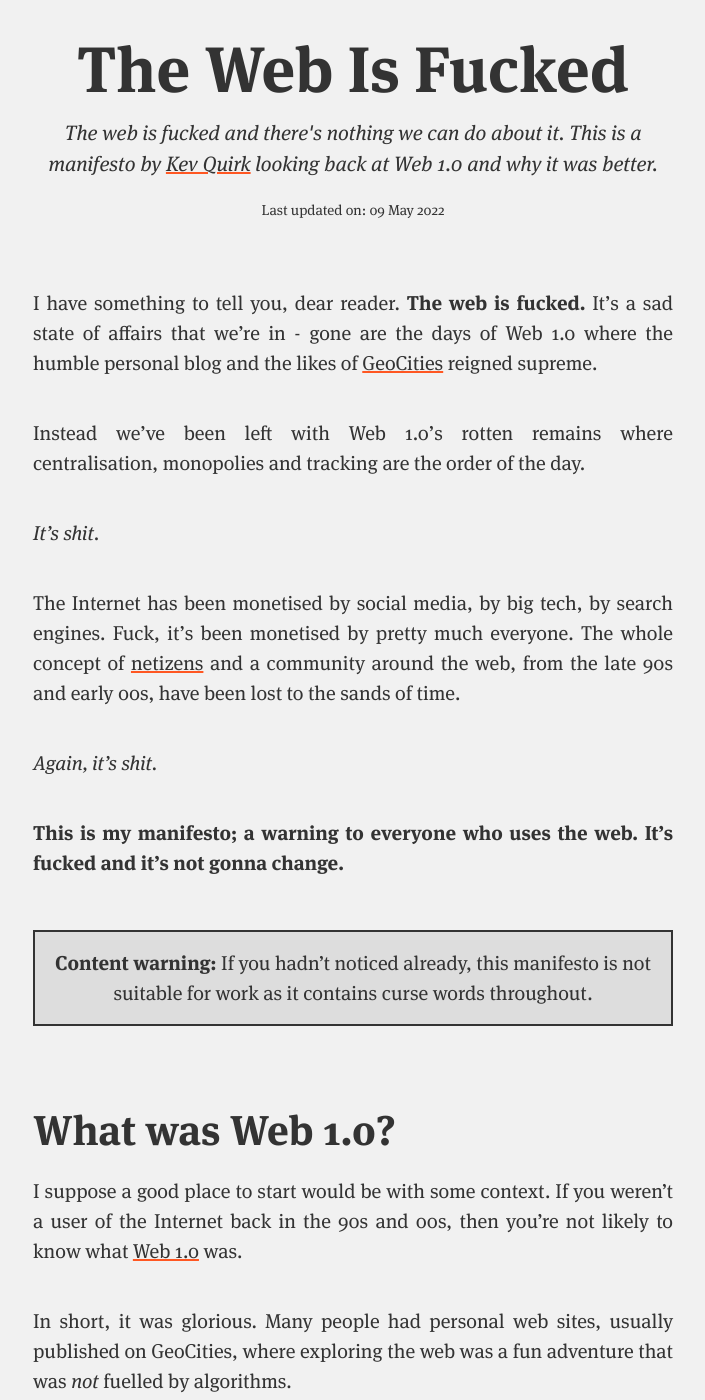
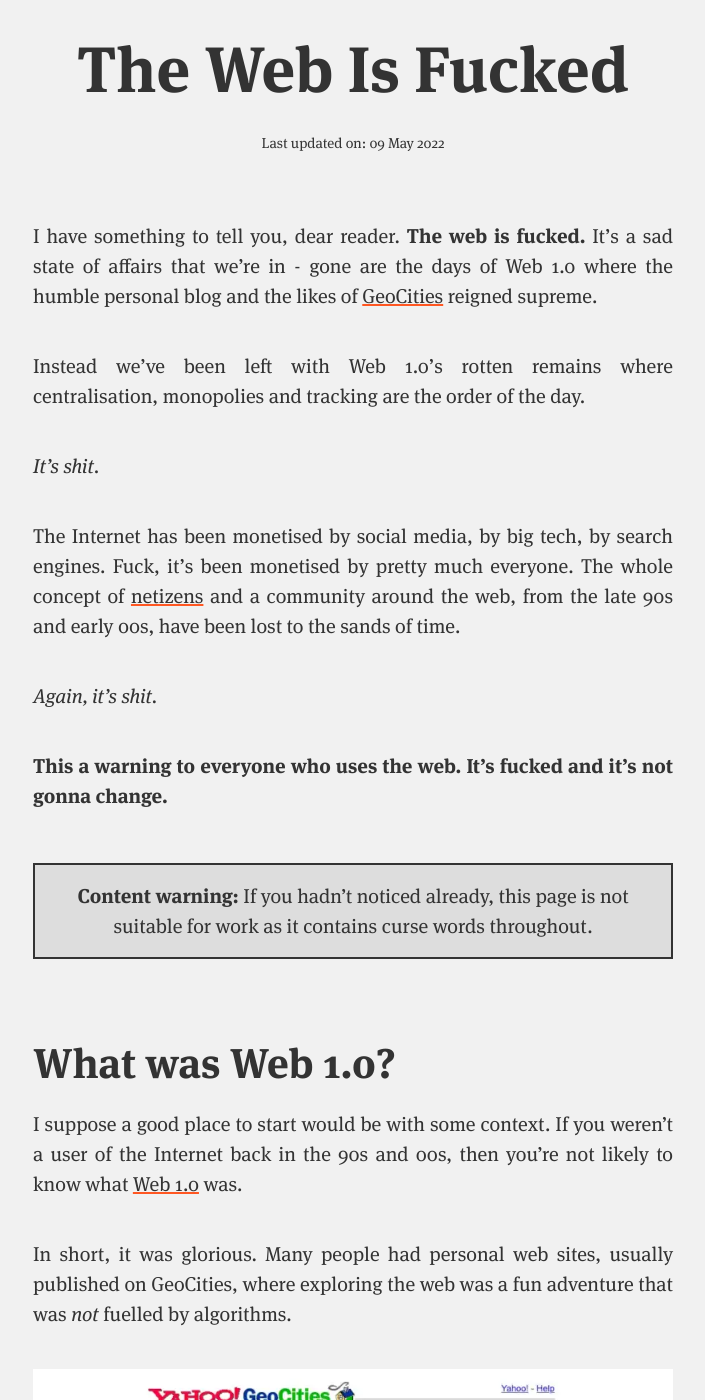
Before and after one commit to kevquirk/fuckedweb, a Jekyll site: the page built from index.md, in a window 1280 px wide and 1400 px high. Shown: the whole window, without its empty margins (287-992 px from the left). Built offline with Jekyll 4.4.1, drawn with Linux system fonts in a browser that asks for light colours; some of the changed text lies outside the part shown.

Commit message:
removed "manifesto"

```diff
--- a/_layouts/default.html
+++ b/_layouts/default.html
@@ -12,7 +12,6 @@
       <header>
         <div class="container">
           <h1>{{ page.title }}</h1>
-          <p class="sub-heading">The web is fucked and there's nothing we can do about it. This is a manifesto by <a href="https://kevq.uk" target="blank">Kev Quirk</a> looking back at Web 1.0 and why it was better. </p>
           <p class="small">Last updated on: {{ site.time | date_to_string }}</p>
         </div>
       </header>
--- a/index.md
+++ b/index.md
@@ -1,6 +1,6 @@
 ---
 title: The Web Is Fucked
-description: The web is fucked and there's nothing we can do about it. This is a manifesto by Kev Quirk looking back at Web 1.0 and why it was better.
+description: The web is fucked and there's nothing we can do about it. Kev Quirk looks back fondly at Web 1.0.
 layout: default
 image: /assets/images/feature.webp
 ---
@@ -14,10 +14,10 @@ The Internet has been monetised by social media, by big tech, by search engines.
 
 *Again, it's shit.*
 
-**This is my manifesto; a warning to everyone who uses the web. It's fucked and it's not gonna change.**
+**This a warning to everyone who uses the web. It's fucked and it's not gonna change.**
 
 {: .notice}
-**Content warning:** If you hadn't noticed already, this manifesto is not suitable for work as it contains curse words throughout.
+**Content warning:** If you hadn't noticed already, this page is not suitable for work as it contains curse words throughout.
 
 ## What was Web 1.0?
 I suppose a good place to start would be with some context. If you weren't a user of the Internet back in the 90s and 00s, then you're not likely to know what [Web 1.0](https://en.wikipedia.org/wiki/Web_2.0#Web_1.0) was.
@@ -184,7 +184,7 @@ Don't worry, we're getting close to end now folks, but I wanted to quickly touch
 Yeah, fuck that. Fuck blockchain. Fuck Meta. Fuck Zuck the schmuck. That's all I have to say about that.
 
 ## Fuck this
-I'm done. There you have it. That's my manifesto about how fucked the web is. Look, we will never get the web of old back. Let's be honest, it wasn't perfect either. The web of today is more accessible, more dynamic and pretty much a cornerstone of our society.
+I'm done. There you have it. That's my opinion about how fucked the web is. Look, we will never get the web of old back. Let's be honest, it wasn't perfect either. The web of today is more accessible, more dynamic and pretty much a cornerstone of our society.
 
 As long as we use the web with our eyes open and try to take advantage of the few positives it still provides, it *may* not be that bad.
 
```
